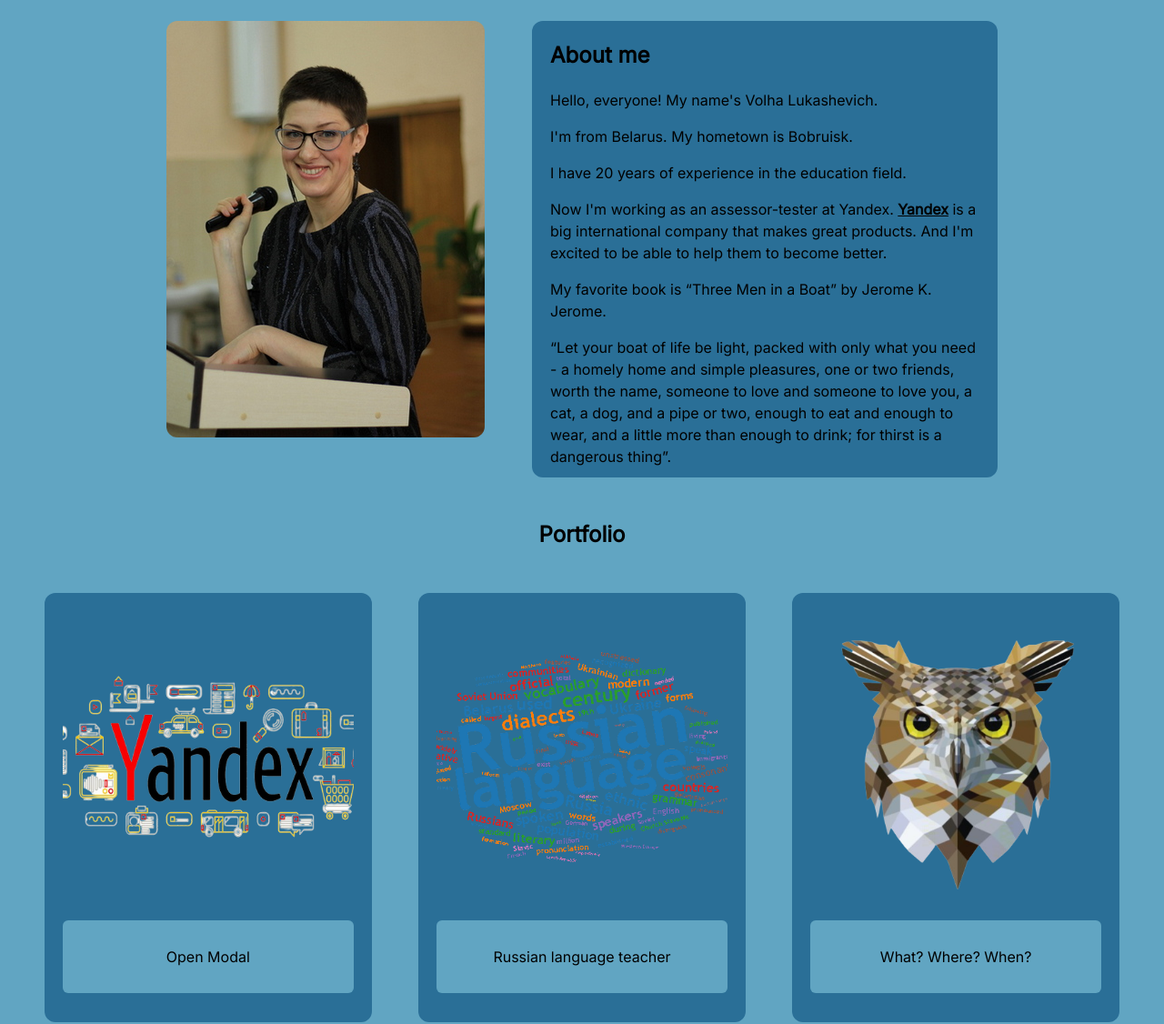
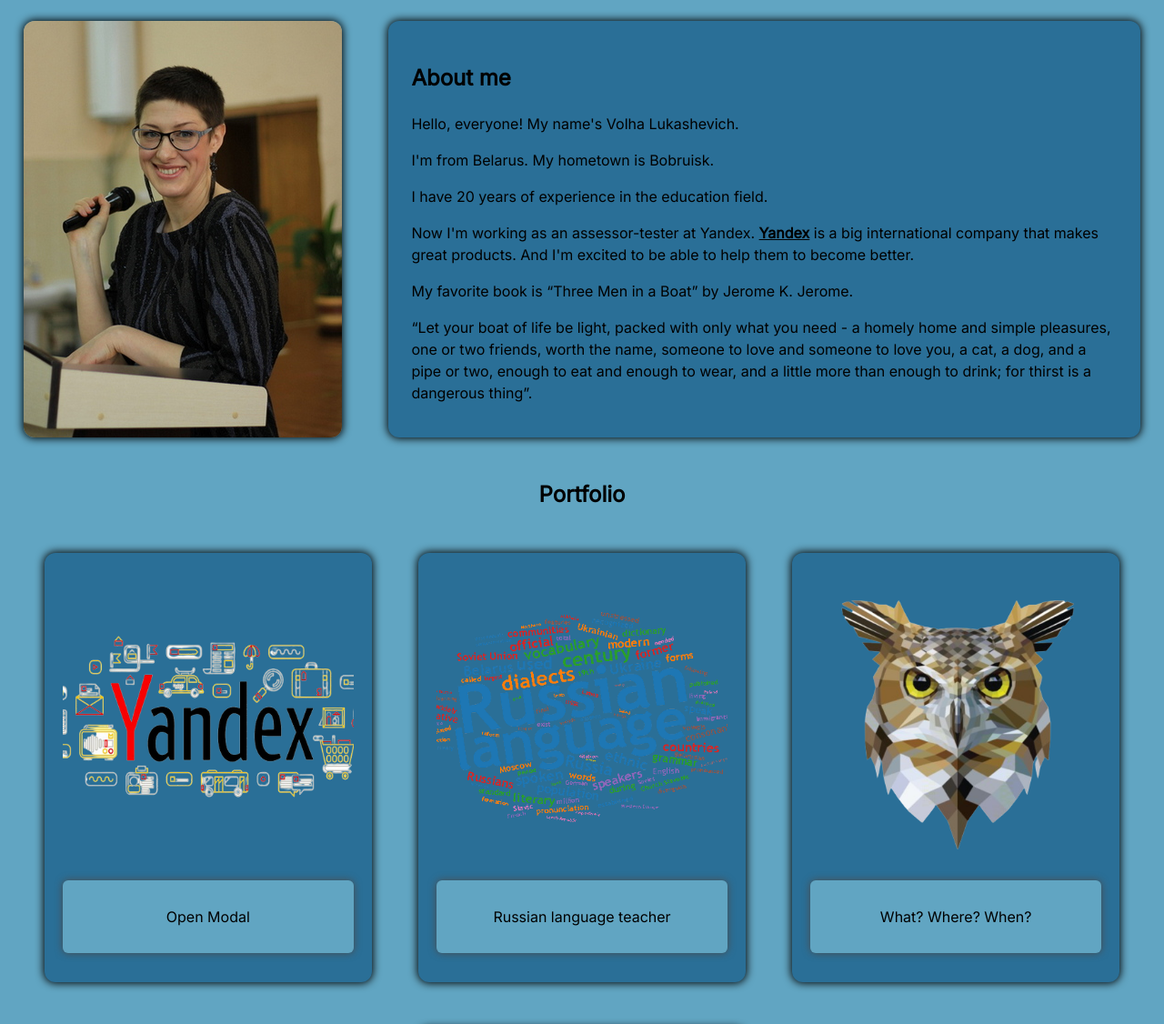
Before and after one commit to volllga/Portfolio1, a website: page src/index.html in a window 1280 px wide. Shown: the part 179-1305 px from the top of the page at 91% size. Drawn offline with Linux system fonts and the light colour scheme.

Commit message:
add shadow to the boxes and buttons

```diff
--- a/src/index.html
+++ b/src/index.html
@@ -33,9 +33,8 @@
 <body class="honolulu-blue">
 <!-- About section -->
         <section id="about">
-            <div><img alt="My photo" src="../images/me2.JPG"></div>
-            <div class="indigo-dye">
-                <div>
+            <img class="box-shadow" alt="My photo" src="../images/me2.JPG">
+            <div class="indigo-dye box-shadow">
                     <h2>About me</h2>
                     <p>Hello, everyone! My name's Volha Lukashevich.</p>
                     <p></p>
@@ -64,7 +63,7 @@
 <!--                        the Rainviewer link will open in the iframe.</p>-->
 <!-- End Example of iframe-->
 
-                </div>
+
             </div>
         </section>
 <!-- End of about -->
@@ -73,25 +72,25 @@
         <section id="portfolio">
             <h2 >Portfolio</h2>
             <div class="flex-container">
-                <div>
+                <div class="box-shadow">
                     <img alt="Yandex" src="../images/yandex.png">
                     <!-- Trigger/Open The Modal -->
                     <button class="open-window honolulu-blue" id="button1">Open Modal</button>
                     <p></p>
                 </div>
-                <div>
+                <div class="box-shadow">
                     <img alt="Russian language" src="../images/russian.png">
                     <!-- Trigger/Open The Modal -->
                     <button class="open-window honolulu-blue" id="button2">Russian language teacher</button>
                     <p></p>
                 </div>
-                <div>
+                <div class="box-shadow">
                     <img alt="Intellectual games" src="../images/owl2.png">
                     <!-- Trigger/Open The Modal -->
                     <button class="open-window honolulu-blue" id="button3">What? Where? When?</button>
                     <p></p>
                 </div>
-                <div>
+                <div class="box-shadow">
                     <img id="projects" alt="My Projects" src="../images/projects.png">
                     <!-- Trigger/Open The Modal -->
                     <button class="open-window honolulu-blue" id="button4">My Projects</button>
--- a/src/modals.css
+++ b/src/modals.css
@@ -6,6 +6,7 @@
     border-radius: 6px;
     border: 0;
     cursor: pointer;
+    box-shadow: 0px 0px 8px #4c4b4b;
 }
 
 .window {
--- a/src/style.css
+++ b/src/style.css
@@ -62,31 +62,24 @@
 #about {
     display: flex;
     justify-content: center;
-    /*flex-wrap: wrap;*/
-    max-height: 60%;
 }
 
-#about  div {
+#about div {
     border-radius: 12px;
-    margin: 2%;
-    flex-shrink: 1;
- }
-
-#about > div.indigo-dye {
-    border-radius: 12px;
-    margin: 2%;
-    max-width: 40%;
     flex-shrink: 2;
+    margin: 2% 2% 2% 2%;
+    padding: 2% 2%;
 }
 
-#about > div > img{
+#about img {
     border-radius: 12px;
-    max-width: 100%;
-    max-height: 100%;
+    height: 30%;
+    margin: 2%;
+    width: 30%;
 }
 
-#about > div > div{
-    padding: 0 2%;
+.box-shadow {
+    box-shadow: 0px 0px 10px 1px black;
 }
 
 h2 {
```
